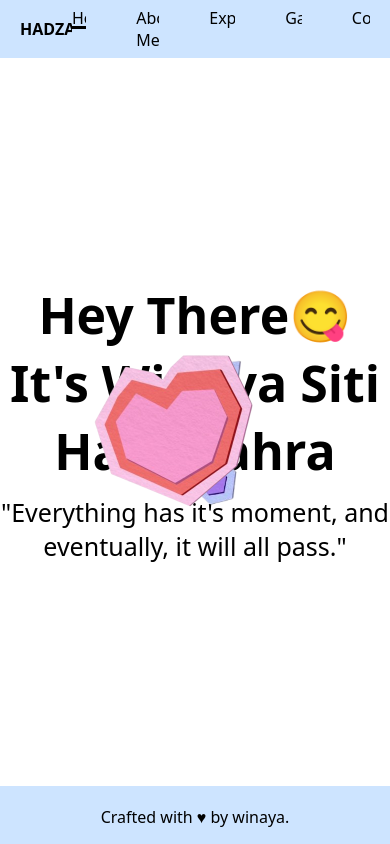
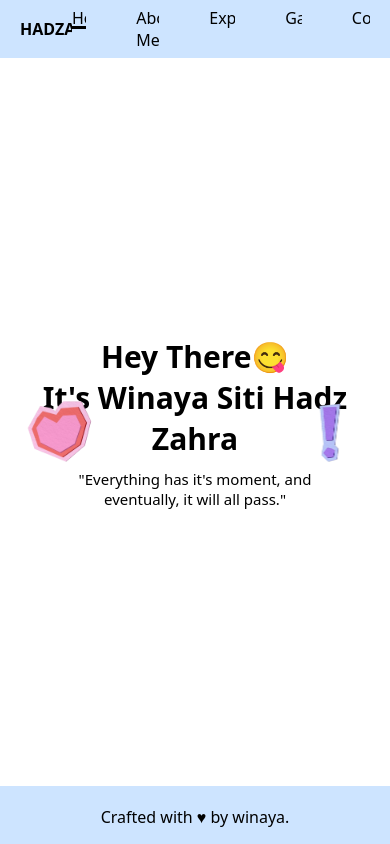
Before and after one commit to winayahadz/coba-porto, a website: page index.html in a window 390 px wide. Drawn offline with Linux system fonts and the light colour scheme.

Commit message:
edit home

```diff
--- a/index.css
+++ b/index.css
@@ -4,14 +4,12 @@
   padding: 0;
   box-sizing: border-box;
 }
-@import url('https://fonts.googleapis.com/css2?family=Poppins:ital,wght@0,100;0,200;0,300;0,400;0,500;0,600;0,700;0,800;0,900;1,100;1,200;1,300;1,400;1,500;1,600;1,700;1,800;1,900&display=swap');
-
+@import url("https://fonts.googleapis.com/css2?family=Poppins:ital,wght@0,100;0,200;0,300;0,400;0,500;0,600;0,700;0,800;0,900;1,100;1,200;1,300;1,400;1,500;1,600;1,700;1,800;1,900&display=swap");
 
 @font-face {
   font-family: HeyComic;
   src: url(Bodo\ Amat.ttf);
 }
-
 
 nav ul {
   display: flex;
@@ -33,7 +31,6 @@ nav {
 nav ul li a {
   text-decoration: none;
   color: black;
-
 }
 
 nav ul li a.aktif {
@@ -61,12 +58,12 @@ nav ul li a.aktif {
 
 .content .winaya h1 {
   font-family: "Poppins", system-ui;
-    font-size: 50px ;
+  font-size: 50px;
 }
 
 .content .quotes {
   font-family: "Poppins", system-ui;
-    font-size: 25px ;
+  font-size: 25px;
 }
 
 .content .bluberi {
@@ -93,3 +90,42 @@ footer {
   font-family: "Poppins", system-ui;
   font-weight: 600;
 }
+
+/* untuk tablet */
+@media (max-width: 1440px) {
+  .content .bluberi {
+    position: absolute;
+    right: 50px;
+    bottom: 140px;
+  }
+
+  .content .stroberi {
+    position: absolute;
+    left: 10px;
+    top: 140px;
+  }
+}
+
+/* untuk mobile */
+@media (max-width: 768px) {
+
+    .content .bluberi {
+        width: 100px;
+        right: 10px;
+    bottom: 20rem;
+    }
+        .content .stroberi {
+            width: 100px;
+            left: 10px;
+    top: 20rem;
+        }
+
+    .content .winaya h1 {
+        font-size: 30px;
+    }
+
+    .content .quotes {
+        font-size: 15px;
+        width: 80%;
+    }
+}
--- a/index.html
+++ b/index.html
@@ -1,12 +1,10 @@
-
 <!DOCTYPE html>
 <html lang="en">
-
   <head>
-    <meta charset="UTF-8">
-    <meta name="viewport" content="width=device-width, initial-scale=1.0">
+    <meta charset="UTF-8" />
+    <meta name="viewport" content="width=device-width, initial-scale=1.0" />
     <title>Document</title>
-    <link rel="stylesheet" href="index.css">
+    <link rel="stylesheet" href="index.css" />
   </head>
 
   <body>
@@ -14,7 +12,12 @@
       <!-- navbar -->
       <nav>
         <div class="logo">HADZAHRA</div>
-            <ul>
+        <div class="menu-toggle" id="menu-toggle">
+          <span></span>
+          <span></span>
+          <span></span>
+        </div>
+        <ul id="nav-links">
           <li><a href="index.html" class="aktif">Home</a></li>
           <li><a href="saya.html">About Me</a></li>
           <li><a href="pengalaman.html">Experience</a></li>
@@ -22,27 +25,23 @@
           <li><a href="kontak.html">Contact</a></li>
         </ul>
       </nav>
+
       <!-- isi landing-->
       <div class="content">
         <div class="winaya">
           <h1>Hey There😋</h1>
-                <h1> It's Winaya Siti Hadz Zahra</h1>
+          <h1>It's Winaya Siti Hadz Zahra</h1>
         </div>
-            <p class="quotes">"Everything has it's moment, and eventually, it will all pass."</p>
+        <p class="quotes">
+          "Everything has it's moment, and eventually, it will all pass."
+        </p>
 
-            <img class="bluberi" src="images/seru.png">
-            <img class="stroberi" src="images/love.png">
-
+        <img title="gambar" class="bluberi" src="images/seru.png" />
+        <img title="gambar" class="stroberi" src="images/love.png" />
       </div>
-        <footer>
-            Crafted with ♥ by winaya.
-        </footer>
+      <footer>Crafted with ♥ by winaya.</footer>
     </div>
-
   </body>
 
-
-
   <script src="script.js"></script>
-
 </html>
```
Also changed, not shown: saya.html (+2 -2 lines). Lines whose indentation alone changed are shown as unchanged.
